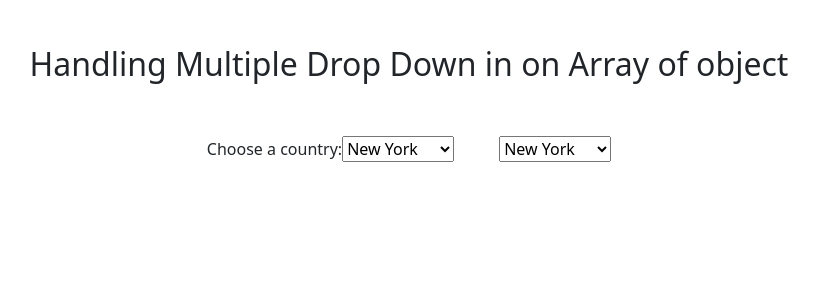
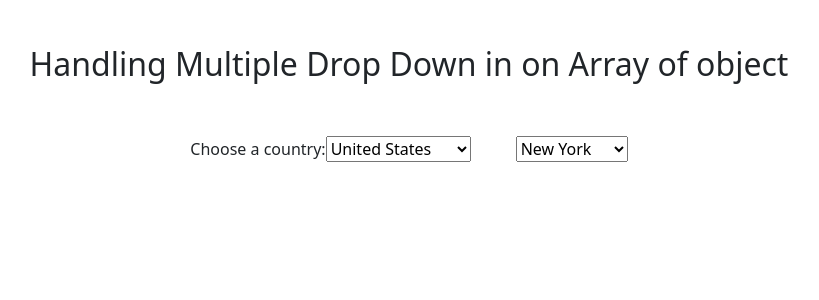
Before and after one commit to viveks5898/react-logics, a React (Create React App) app: page / in a window 1280 px wide. Shown: the top 300 px of the page, without its empty margins (231-1050 px from the left). Built offline with nearby package versions, Linux system fonts and the light colour scheme.

Commit message:
handle muliple dropdown

```diff
--- a/src/compoents/MultipleDropdown.js
+++ b/src/compoents/MultipleDropdown.js
@@ -51,11 +51,6 @@ const MultipleDropdown = () => {
     setActiveIndex(index);
   };
 
-  const cities = ["New York", "Los Angeles", "Chicago"]
-
-  const handleChange =(e)=>{
-    console.log(e.target.value)
-  }
   return (
     <div>
       <h2 style={{ textAlign: "center", padding: "45px" }}>
@@ -65,10 +60,10 @@ const MultipleDropdown = () => {
         <div>
           <label for="cars">Choose a country:</label>
 
-          <select name="cities" id="cities" onChange={(e)=>handleChange(e)} >
-            {cities.map((ele, key) => (
-              <option value={ele} key={key}>
-                {ele}
+          <select name="Coutntries" id="coutntries" onChange={onChangeHandle}>
+            {locations.map((ele, key) => (
+              <option value={ele.country} key={key}>
+                {ele.country}
               </option>
             ))}
           </select>
```
